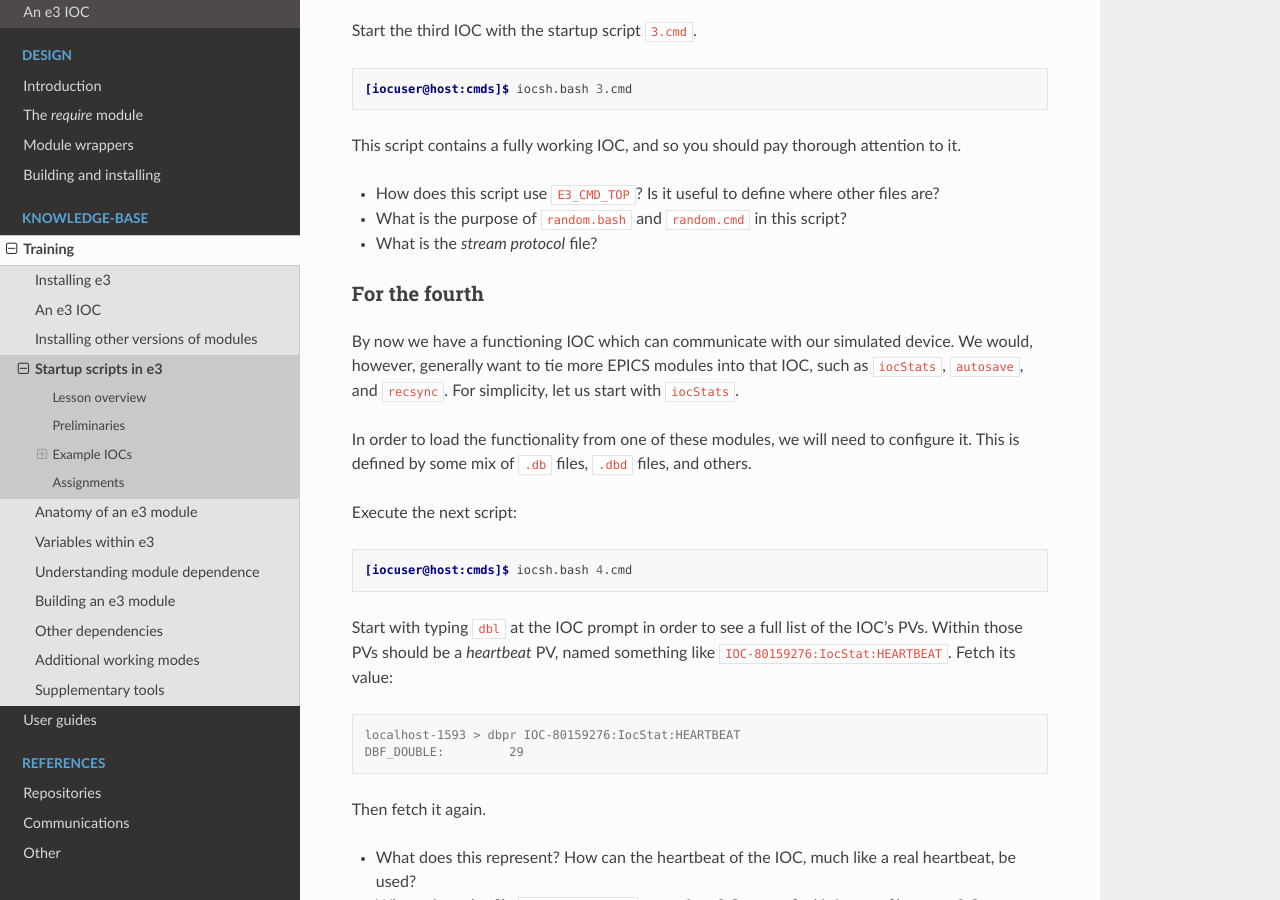
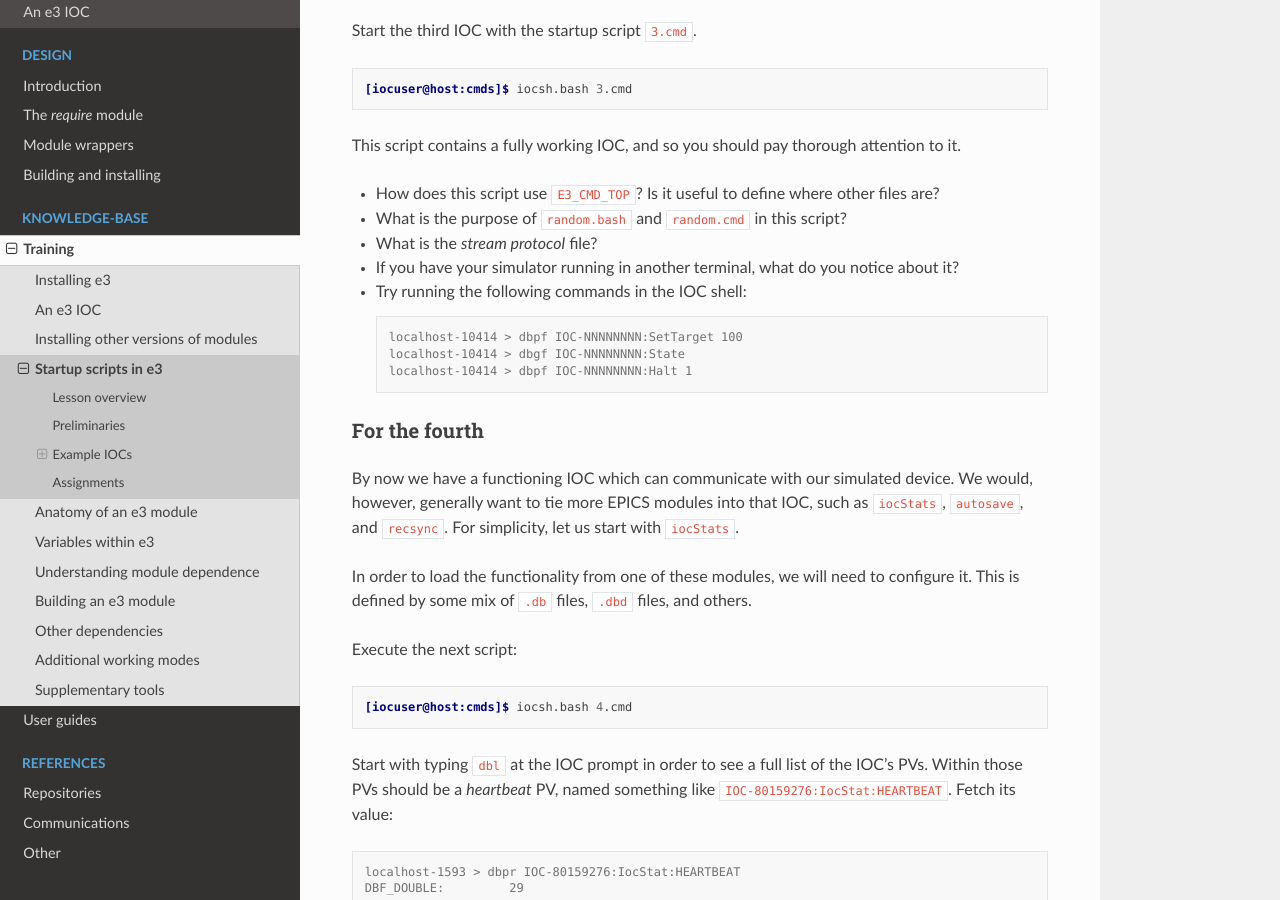
Before and after one commit to ttkorhonen/e3pages, a Sphinx documentation site: the page built from docs/kb/training/workbook/4_startup_scripts.md, in a window 1280 px wide and 900 px high, scrolled down 2427 px. Built offline with Sphinx 7.4.7 and the Read the Docs theme 2.0.0, drawn with Linux system fonts in a browser that asks for light colours.

Commit message:
Added some interaction with simulated device

````diff
--- a/docs/kb/training/workbook/4_startup_scripts.md
+++ b/docs/kb/training/workbook/4_startup_scripts.md
@@ -105,6 +105,13 @@ This script contains a fully working IOC, and so you should pay thorough attenti
 * How does this script use `E3_CMD_TOP`? Is it useful to define where other files are?
 * What is the purpose of `random.bash` and `random.cmd` in this script?
 * What is the *stream protocol* file?
+* If you have your simulator running in another terminal, what do you notice about it?
+* Try running the following commands in the IOC shell:
+  ```console
+  localhost-10414 > dbpf IOC-NNNNNNNN:SetTarget 100
+  localhost-10414 > dbgf IOC-NNNNNNNN:State
+  localhost-10414 > dbpf IOC-NNNNNNNN:Halt 1
+  ```
 
 ### For the fourth
 
````
